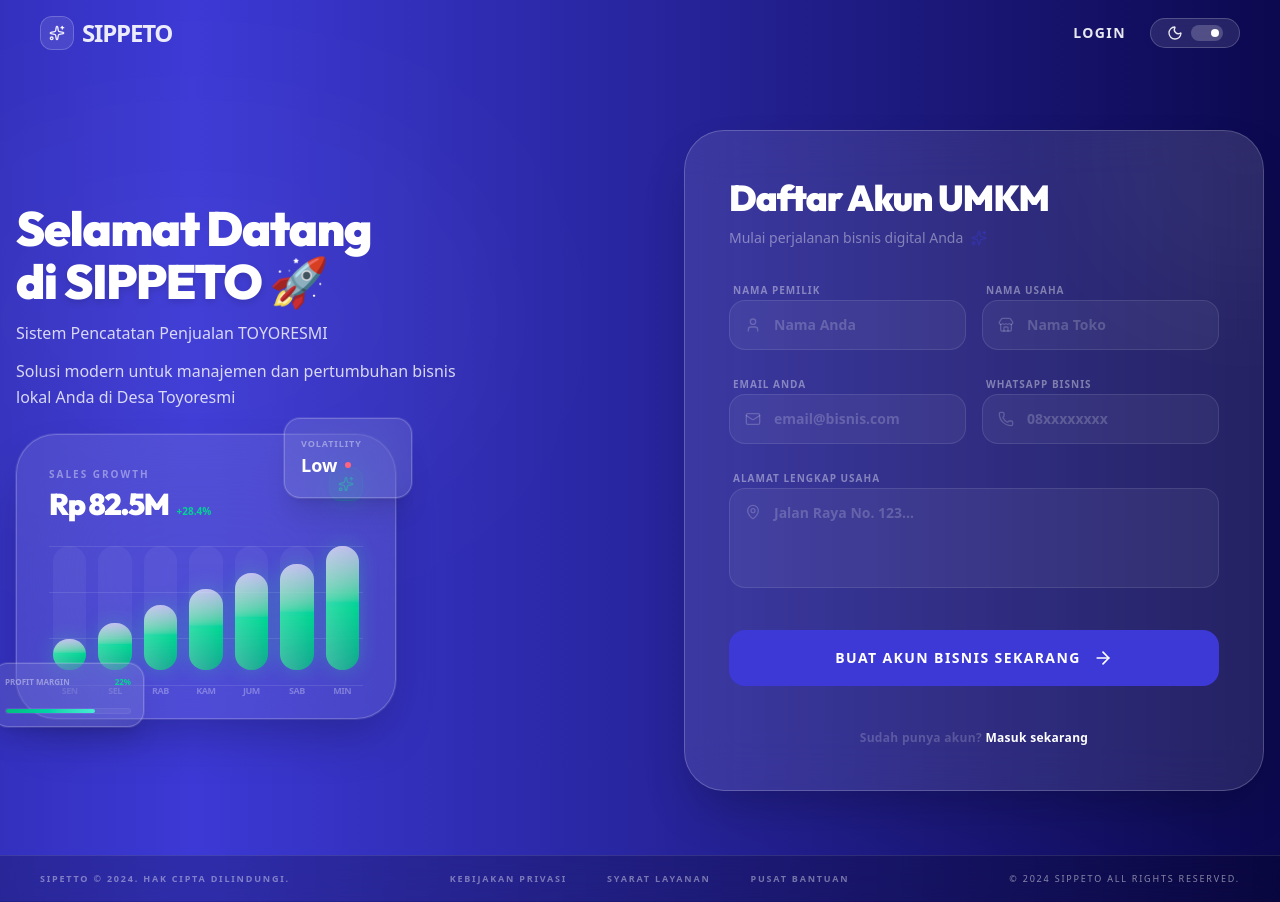
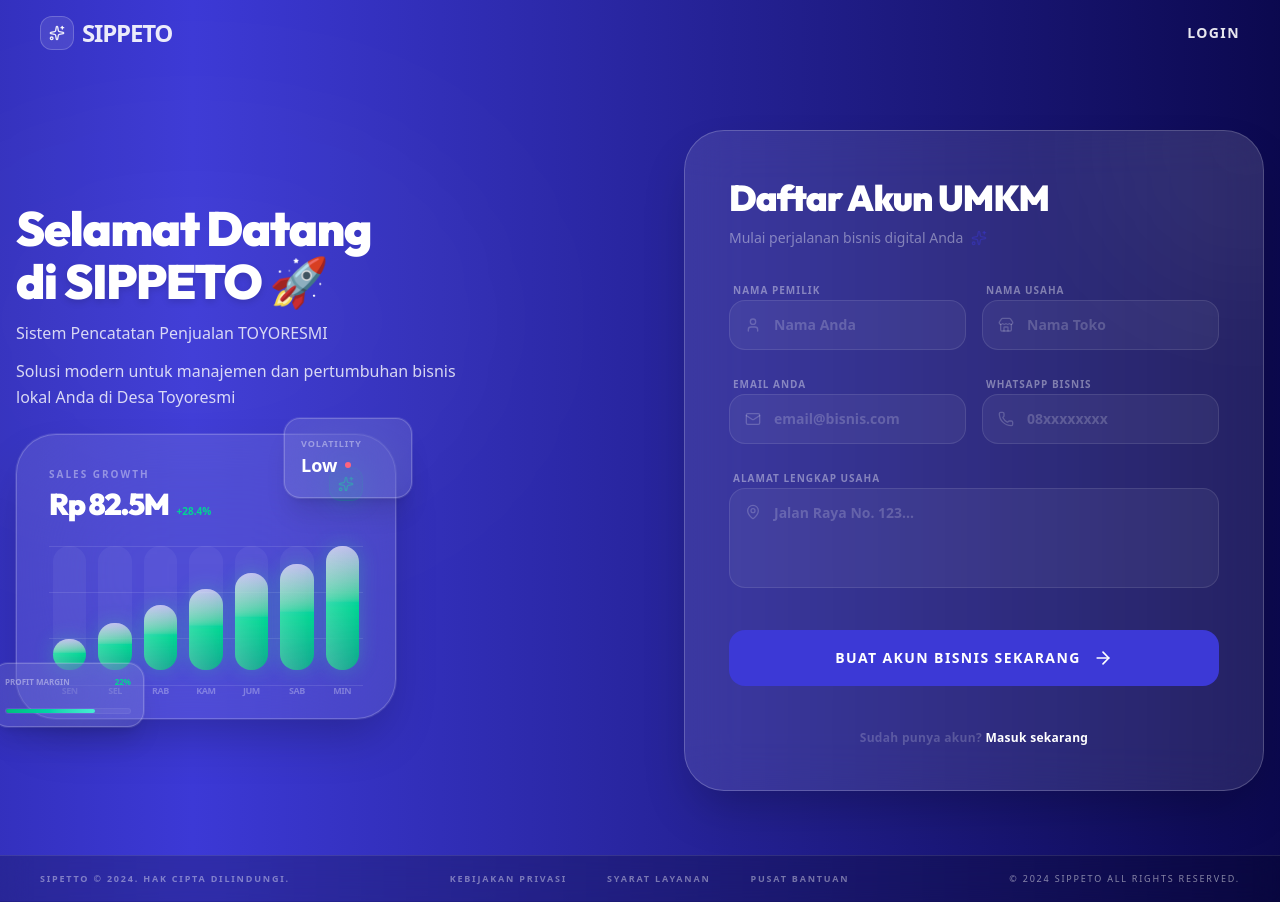
Before and after one commit to chilmi89/SiPetto, a Next.js app: page /umkm in a window 1280 px wide. Built offline with nearby package versions, Linux system fonts and the light colour scheme.

Commit message:
hapus fitur dark light dan perbaikan saldo filter

```diff
--- a/src/app/backend/tenant/transactions/history/page.tsx
+++ b/src/app/backend/tenant/transactions/history/page.tsx
@@ -165,7 +165,7 @@ const TransactionHistoryPage = () => {
         </div>
         <div className="bg-[#030037] p-5 rounded-2xl shadow-lg flex flex-col gap-1">
            <span className="text-[10px] font-bold text-white/50 uppercase tracking-widest">Saldo Filter</span>
-           <h3 className="text-xl font-black text-primary tracking-tight">
+           <h3 className={`text-xl font-black tracking-tight ${transactions.reduce((acc, tx) => acc + Number(tx.net_balance), 0) >= 0 ? 'text-emerald-400' : 'text-rose-400'}`}>
              {formatCurrency(transactions.reduce((acc, tx) => acc + Number(tx.net_balance), 0))}
            </h3>
         </div>
--- a/src/components/layout/Navbar.tsx
+++ b/src/components/layout/Navbar.tsx
@@ -2,7 +2,7 @@
 
 import React from 'react';
 import Link from 'next/link';
-import { Sparkles, Moon } from 'lucide-react';
+import { Sparkles } from 'lucide-react';
 
 export const Navbar = () => {
   return (
@@ -15,12 +15,7 @@ export const Navbar = () => {
       </div>
       <div className="flex items-center gap-6 text-sm font-bold uppercase tracking-widest leading-none">
         <Link href="/login" className="hover:text-white transition-all hover:scale-105 active:scale-95">Login</Link>
-        <button className="flex items-center gap-2 bg-white/10 p-1.5 rounded-full px-4 border border-white/20 backdrop-blur-md hover:bg-white/20 transition-all">
-          <Moon className="w-4 h-4" />
-          <div className="w-8 h-4 bg-white/20 rounded-full relative">
-            <div className="absolute right-1 top-1 w-2 h-2 bg-white rounded-full shadow-lg" />
-          </div>
-        </button>
+
       </div>
     </nav>
   );
```
